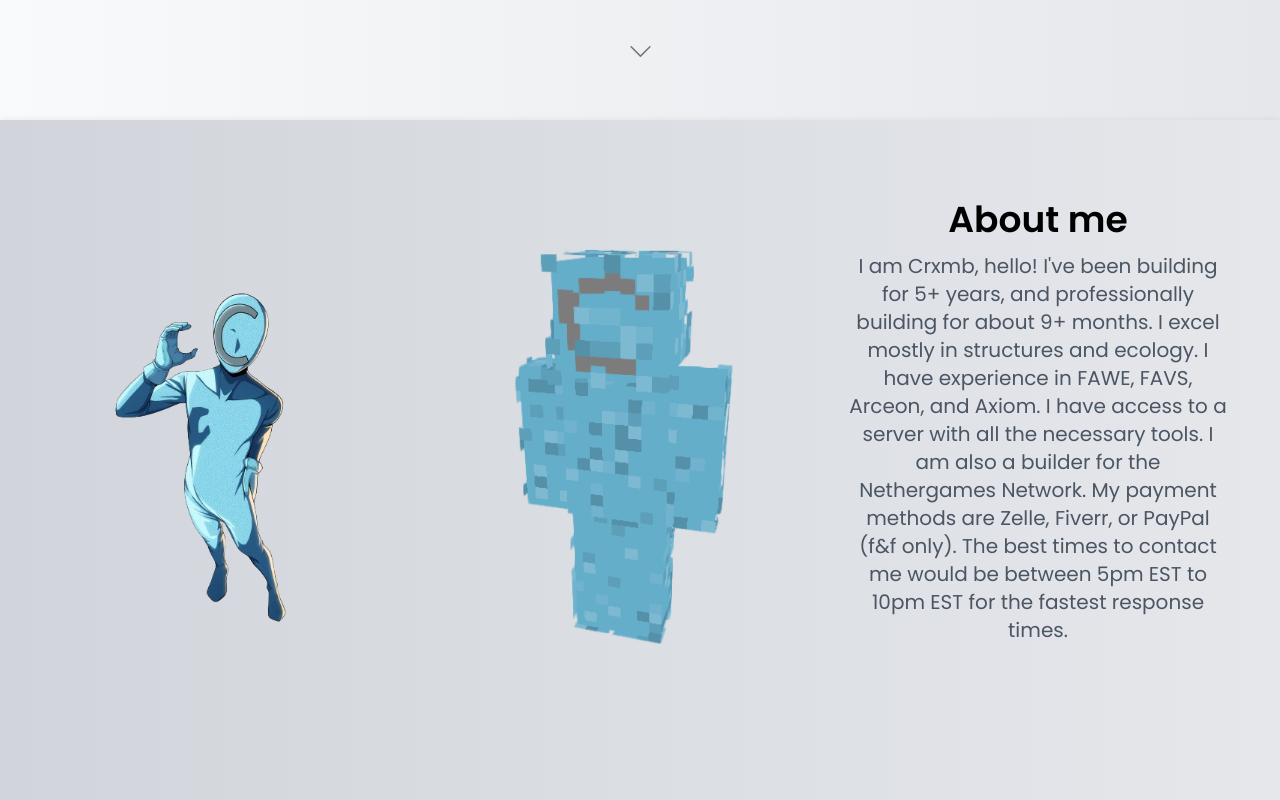
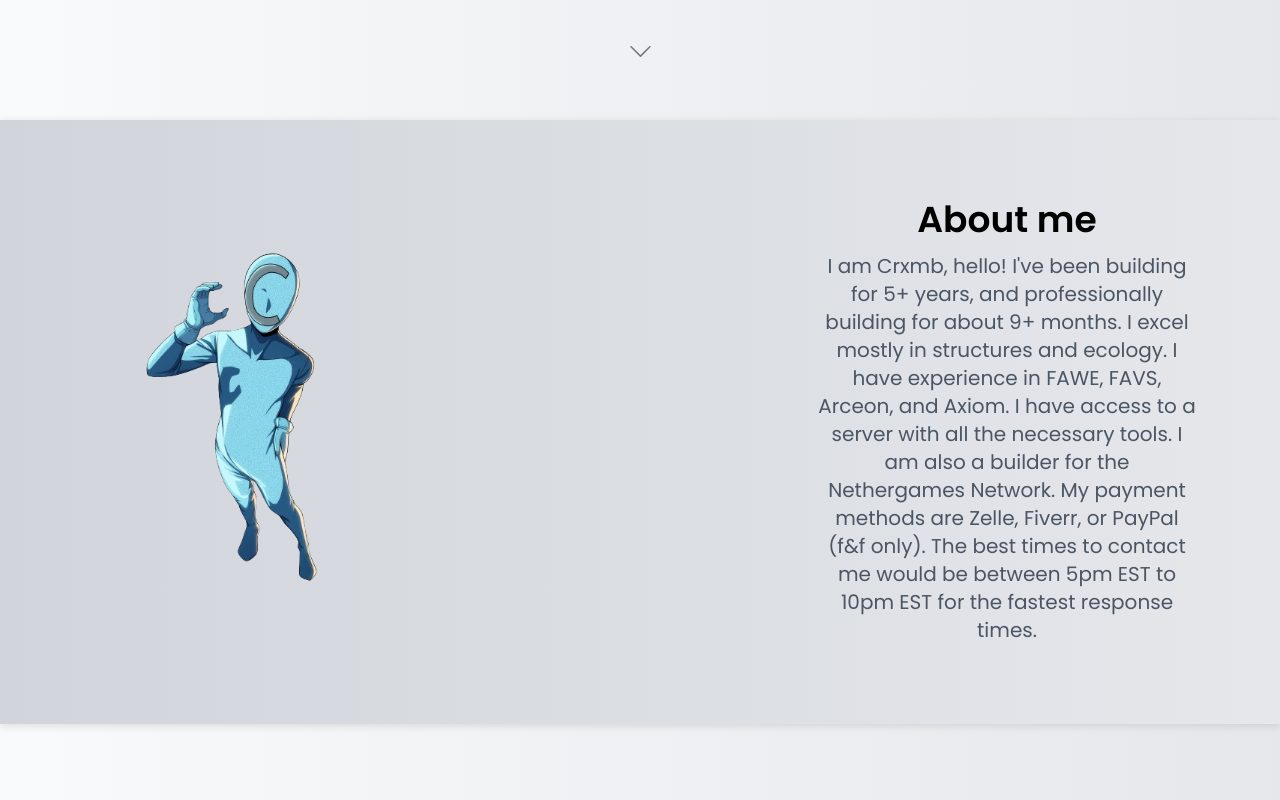
Before and after one commit to CrumbsUC/CrumbsUC.github.io, a plain HTML site: page index.html in a window 1280 px wide. Shown: the part 680-1480 px from the top of the page. Drawn offline with nearby package versions, Linux system fonts and the light colour scheme.

Commit message:
Update index.html

```diff
--- a/index.html
+++ b/index.html
@@ -86,16 +86,11 @@
 
     <section
       id="about"
-      class="py-20 bg-gradient-to-l from-gray-200 to-gray-300 flex justify-center gap-12"
+      class="py-20 bg-gradient-to-l from-gray-200 to-gray-300 flex justify-center gap-96"
       style="box-shadow: rgba(99, 99, 99, 0.2) 0px 2px 8px 0px"
     >
       <img class="hidden lg:flex"
         src="images/crxmbAvatar.png"
-        style="max-width: 350px; height: auto; object-fit: contain;"
-        data-aos="fade-right"
-      />
-      <img class="hidden lg:flex"
-        src="images/SkinMC Crxmb_.png"
         style="max-width: 350px; height: auto; object-fit: contain;"
         data-aos="fade-right"
       />
```
